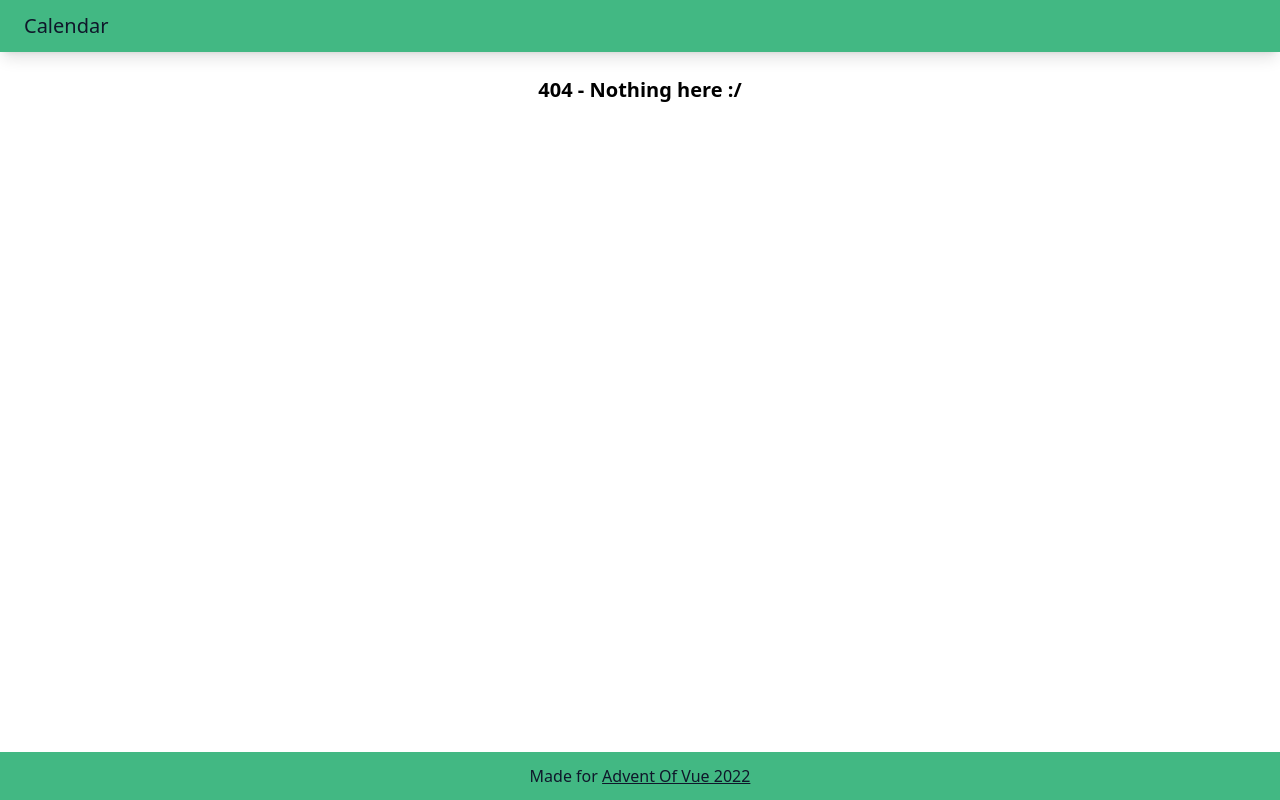
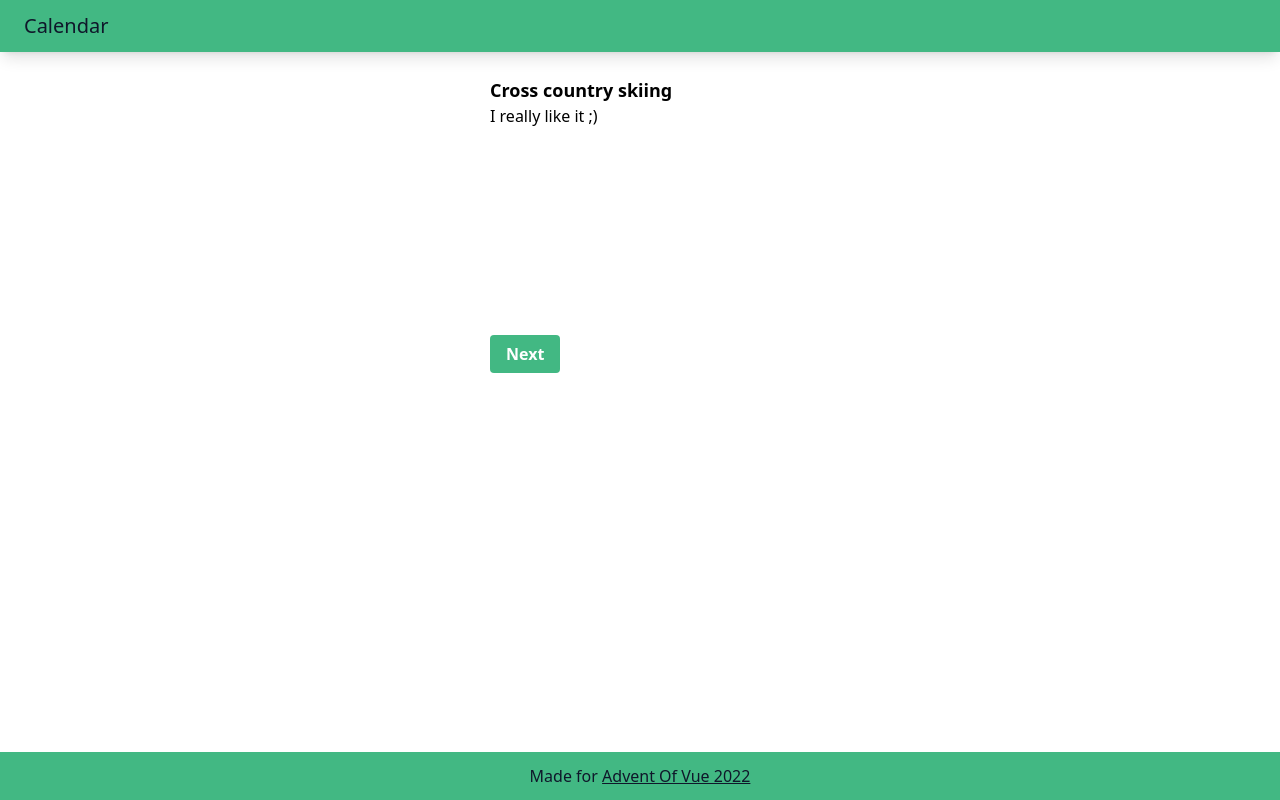
Before and after one commit to karmats/vue-aoc, a Vue app: page /10/clue-1 in a window 1280 px wide. Before the commit this address had no page. Built offline with nearby package versions, Linux system fonts and the light colour scheme.

Commit message:
Day 10 - Secret Santa

```diff
--- /dev/null
+++ b/src/components/CalendarButton.vue
@@ -0,0 +1,6 @@
+<template>
+  <router-link
+    class="bg-green hover:opacity-90 text-white font-bold py-2 px-4 rounded"
+    ><slot></slot
+  ></router-link>
+</template>
--- /dev/null
+++ b/src/components/Clue1.vue
@@ -0,0 +1,11 @@
+<template>
+  <Clue to="/10/clue-2">
+    <template #title>Cross country skiing</template>
+    <template #description>I really like it ;)</template>
+    <template #image><CrossCountry class="my-8" /></template>
+  </Clue>
+</template>
+<script setup>
+import CrossCountry from "@/assets/cross-country.svg?component";
+import Clue from "@/views/Clue.vue";
+</script>
--- /dev/null
+++ b/src/components/Clue2.vue
@@ -0,0 +1,8 @@
+<template>
+  <Clue to="/10/clue-3">
+    <template #title>I live on Hisingen island</template>
+  </Clue>
+</template>
+<script setup>
+import Clue from "@/views/Clue.vue";
+</script>
--- /dev/null
+++ b/src/components/Clue3.vue
@@ -0,0 +1,10 @@
+<template>
+  <Clue to="/10/answer" to-text="Reveal">
+    <template #title>I do frontend programming</template>
+    <template #image><Programmer class="mb-8" /></template>
+  </Clue>
+</template>
+<script setup>
+import Programmer from "@/assets/programmer.svg?component";
+import Clue from "@/views/Clue.vue";
+</script>
--- /dev/null
+++ b/src/components/SecretSantaAnswer.vue
@@ -0,0 +1,26 @@
+<template>
+  <Clue v-if="isCorrect" to="/10" to-text="Again!">
+    <template #title>Correct it's me :D</template>
+    <template #description>Mr. Matz</template>
+  </Clue>
+  <div v-else class="mb-4">
+    <label class="block text-gray-700 text-sm font-bold mb-2" for="guess">
+      Take a guess!
+    </label>
+    <input
+      v-model="guess"
+      class="shadow appearance-none border rounded w-full py-2 px-3 text-gray-700 leading-tight focus:outline-none focus:shadow-outline"
+      id="guess"
+      type="text"
+      placeholder="Take a guess!"
+    />
+  </div>
+</template>
+<script setup>
+import Clue from "@/views/Clue.vue";
+import CalendarButton from "./CalendarButton.vue";
+import { ref, computed } from "vue";
+
+const guess = ref("");
+const isCorrect = computed(() => guess.value.toLowerCase() === "mats");
+</script>
--- /dev/null
+++ b/src/doors/10SecretSanta.vue
@@ -0,0 +1,9 @@
+<template>
+  <h1 class="text-4xl mt-2 mb-5">Welcome to your Secret Santa Clues!</h1>
+  <div class="text-center">
+    <CalendarButton to="/10/clue-1">First clue</CalendarButton>
+  </div>
+</template>
+<script setup>
+import CalendarButton from "../components/CalendarButton.vue";
+</script>
--- a/src/router/index.js
+++ b/src/router/index.js
@@ -56,6 +56,31 @@ const router = createRouter({
       component: () => import("../doors/9SortingPresents.vue"),
     },
     {
+      path: "/10",
+      name: "secret-santa",
+      component: () => import("../doors/10SecretSanta.vue"),
+    },
+    {
+      path: "/10/clue-1",
+      name: "secret-santa-clue-1",
+      component: () => import("../components/Clue1.vue"),
+    },
+    {
+      path: "/10/clue-2",
+      name: "secret-santa-clue-2",
+      component: () => import("../components/Clue2.vue"),
+    },
+    {
+      path: "/10/clue-3",
+      name: "secret-santa-clue-3",
+      component: () => import("../components/Clue3.vue"),
+    },
+    {
+      path: "/10/answer",
+      name: "secret-santa-answer",
+      component: () => import("../components/SecretSantaAnswer.vue"),
+    },
+    {
       path: "/:pathMatch(.*)*",
       name: "not-found",
       component: NotFound,
--- /dev/null
+++ b/src/views/Clue.vue
@@ -0,0 +1,14 @@
+<template>
+  <h1 class="font-bold text-lg"><slot name="title"></slot></h1>
+  <p class="mb-8"><slot name="description"></slot></p>
+  <slot name="image"></slot>
+  <CalendarButton :to="props.to">{{ props.toText || "Next" }}</CalendarButton>
+</template>
+<script setup>
+import CalendarButton from "../components/CalendarButton.vue";
+
+const props = defineProps({
+  to: String,
+  toText: String,
+});
+</script>
```
Also changed, not shown: src/assets/cross-country.svg (added), src/assets/programmer.svg (added).
